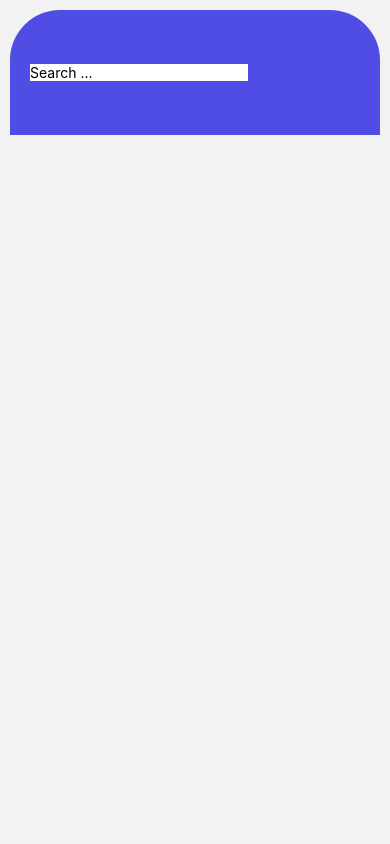
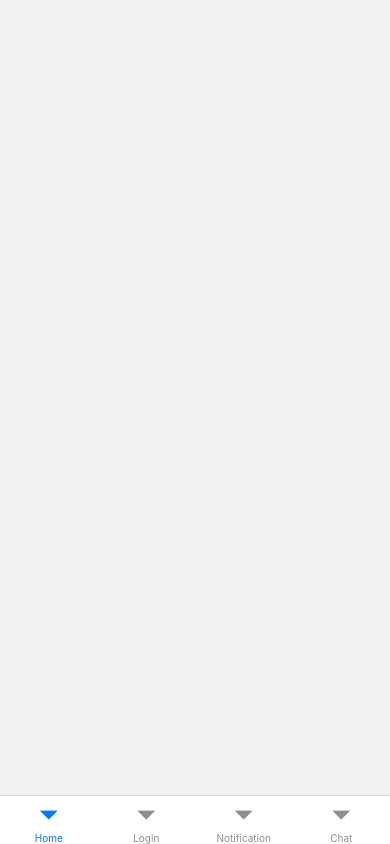
Before and after one commit to sonlam137216/social_app, a React Native app: screen /Home in a window 390 px wide. Built offline with nearby package versions, Linux system fonts and the light colour scheme.

Commit message:
first init

```diff
--- a/navigation.js
+++ b/navigation.js
@@ -1,41 +1,42 @@
 import React from 'react';
 import { Provider } from 'react-redux';
 import { NavigationContainer } from '@react-navigation/native';
-import { createNativeStackNavigator } from '@react-navigation/native-stack';
+import { createBottomTabNavigator } from '@react-navigation/bottom-tabs';
 import LoginScreen from './src/features/Auth/screens/loginScreen';
 import store from './src/app/store';
 import Home from './src/features/Home/screens/Home';
-import RegisterScreen from './src/features/Auth/screens/registerScreen';
+// import RegisterScreen from './src/features/Auth/screens/registerScreen';
+import Chat from './src/features/Chat/screens/chatScreen';
 import Notification from './src/features/Notification/screens/notificationScreen';
 
-const Stack = createNativeStackNavigator();
+const Tab = createBottomTabNavigator();
 
 const RootNavigation = () => {
   return (
     <Provider store={store}>
       <NavigationContainer>
-        <Stack.Navigator>
-          <Stack.Screen
+        <Tab.Navigator>
+          <Tab.Screen
+            name="Home"
+            component={Home}
+            options={{ headerShown: false }}
+          />
+          <Tab.Screen
             name="Login"
             component={LoginScreen}
             options={{ headerShown: false }}
           />
-          <Stack.Screen
+          <Tab.Screen
             name="Notification"
             component={Notification}
             options={{ headerShown: false }}
           />
-          <Stack.Screen
-            name="Register"
-            component={RegisterScreen}
+          <Tab.Screen
+            name="Chat"
+            component={Chat}
             options={{ headerShown: false }}
           />
-          <Stack.Screen
-            name="Home"
-            component={Home}
-            options={{ headerShown: false }}
-          />
-        </Stack.Navigator>
+        </Tab.Navigator>
       </NavigationContainer>
     </Provider>
   );
--- a/package.json
+++ b/package.json
@@ -8,6 +8,7 @@
     "eject": "expo eject"
   },
   "dependencies": {
+    "@react-navigation/bottom-tabs": "^6.3.1",
     "@react-navigation/native": "^6.0.10",
     "@react-navigation/native-stack": "^6.6.2",
     "@reduxjs/toolkit": "^1.8.1",
--- a/src/features/Auth/authSlice.js
+++ b/src/features/Auth/authSlice.js
@@ -1,16 +1,38 @@
 import { createSlice, createAsyncThunk } from '@reduxjs/toolkit';
+import authAPI from '../../api/authAPI';
 
 // Create thunk
-
+export const loginThunk = createAsyncThunk(
+  '/auth/login',
+  async (params, { rejectWithValue }) => {
+    try {
+      const response = await authAPI.login(params);
+      return response;
+    } catch (error) {
+      console.log(error);
+      return rejectWithValue(error.response.data);
+    }
+  }
+);
 
 const auth = createSlice({
   name: 'auth',
   initialState: {
-    email: '',
-    password: '',
+    id: '',
+    username: '',
+    error: '',
   },
-  reducers: {
-    login: (state, action) => {},
+  extraReducers: {
+    [loginThunk.pending]: (state) => {
+      state.loading = true;
+    },
+    [loginThunk.fulfilled]: (state, action) => {
+      state.username = action.payload.user.username;
+    },
+    [loginThunk.rejected]: (state, action) => {
+      state.loading = false;
+      state.error = action.error.message;
+    },
   },
 });
 
--- a/src/features/Auth/screens/loginScreen.js
+++ b/src/features/Auth/screens/loginScreen.js
@@ -1,11 +1,13 @@
 import React, { useEffect, useState } from 'react';
+import { useDispatch, useSelector } from 'react-redux';
 import { View, Text, Button } from 'react-native';
-import { TextInput } from 'react-native-web';
+import { SafeAreaView, TextInput } from 'react-native-web';
 import FormInput from '../components/FormInput';
 
 import { Formik } from 'formik';
 import * as yup from 'yup';
-import authAPI from '../../../api/authAPI';
+import { loginThunk } from '../authSlice';
+import { unwrapResult } from '@reduxjs/toolkit';
 
 const validationSchema = yup.object().shape({
   username: yup.string().required('Please enter your name'),
@@ -16,21 +18,25 @@ const validationSchema = yup.object().shape({
 });
 
 const LoginScreen = ({ navigation }) => {
+  const dispatch = useDispatch();
+
   const [userInfo, setUserInfo] = useState({
     username: '',
     password: '',
   });
 
   const handleSubmit = async (userInfo) => {
-    const response = await authAPI.login(userInfo);
-    console.log(response);
-    if(response.success) {
-        navigation.navigate('Home')
+    try {
+      const result = await dispatch(loginThunk(userInfo));
+      const data = unwrapResult(result);
+      if(data.success) navigation.navigate('Home')
+    } catch (error) {
+      console.log(error);
     }
   };
 
   return (
-    <View>
+    <SafeAreaView>
       <Text>Login</Text>
       <View>
         <Formik
@@ -73,7 +79,7 @@ const LoginScreen = ({ navigation }) => {
           }}
         </Formik>
       </View>
-    </View>
+    </SafeAreaView>
   );
 };
 
--- /dev/null
+++ b/src/features/Chat/screens/chatScreen.js
@@ -0,0 +1,12 @@
+import React from 'react'
+import {Text} from 'react-native'
+
+const chatScreen = () => {
+  return (
+    <div>
+      <Text>Chat Screen</Text>
+    </div>
+  )
+}
+
+export default chatScreen
--- a/src/features/Home/screens/Home.js
+++ b/src/features/Home/screens/Home.js
@@ -1,11 +1,13 @@
 import React from 'react';
+import { SafeAreaView, Text } from 'react-native-web';
 import Header from '../../../shareComponents/Header';
 
 const Home = () => {
   return (
-    <div>
+    <SafeAreaView>
       <Header />
-    </div>
+
+    </SafeAreaView>
   );
 };
 
--- a/src/features/Notification/screens/notificationScreen.js
+++ b/src/features/Notification/screens/notificationScreen.js
@@ -89,7 +89,7 @@ const styles = StyleSheet.create({
     justifyContent: 'center',
     alignItems: 'center',
     zIndex: 10,
-    borderRadius: 10
+    borderRadius: 10,
   },
   contentStyle: {
     flex: 3,
@@ -105,11 +105,11 @@ const styles = StyleSheet.create({
     elevation: 4,
     borderRadius: 20,
     padding: 10,
-    paddingLeft: 40
+    paddingLeft: 40,
   },
   name: {
-      fontSize: 16,
-      color: '#5E5858',
-      fontWeight: 'bold'
-  }
+    fontSize: 16,
+    color: '#5E5858',
+    fontWeight: 'bold',
+  },
 });
--- a/src/shareComponents/Header/index.js
+++ b/src/shareComponents/Header/index.js
@@ -12,28 +12,10 @@ const SearchBar = () => {
   )
 }
 
-const Header = () => {
+const Header = ({screenName}) => {
   return (
-    <SafeAreaView
-      style={{
-        flexDirection: 'row',
-        justifyContent: 'space-between',
-        alignItems: 'center',
-        backgroundColor: '#504DE4',
-        height: '125px',
-        margin: '10px',
-        borderTopLeftRadius: '50px',
-        borderTopRightRadius: '50px',
-        paddingLeft: '20px',
-        paddingRight: '20px'
-      }}
-    >
-      <View>
-        <SearchBar />
-      </View>
-      <View>
-        <TouchableOpacity></TouchableOpacity>
-      </View>
+    <SafeAreaView>
+
     </SafeAreaView>
   );
 };
```
Also changed, not shown: src/features/Chat/chatSlice.js (added), src/features/Chat/index.js (added), src/features/Home/components/Stories.js (added), 1 other file (tests, documents, lock files or other folders).
